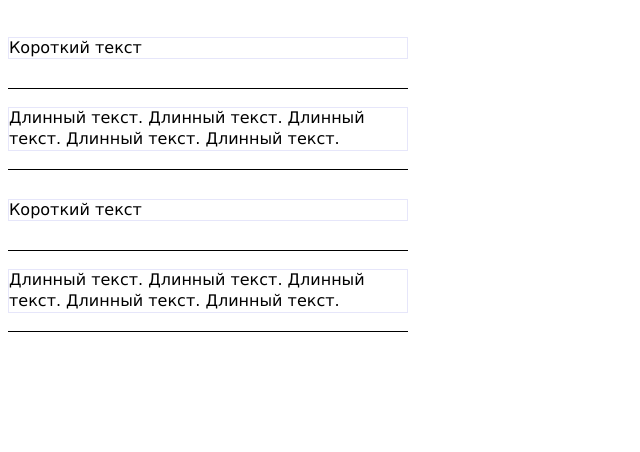
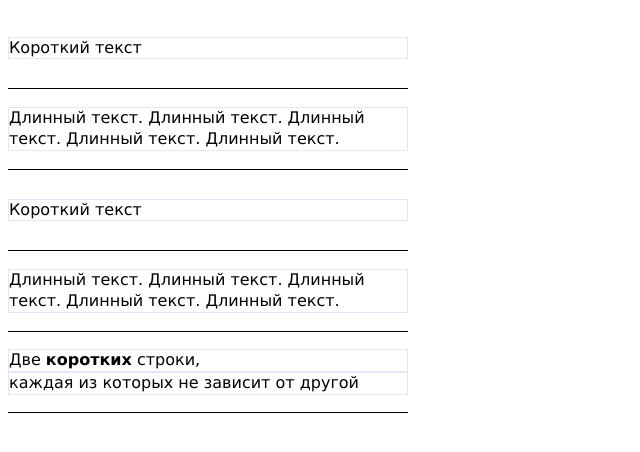
Before and after one commit to VictorNS/WebTest, a plain HTML site: page WebCssTest/WebCssTest/VerticalCenterMultilineText.html in a window 1280 px wide. Shown: the whole page, without its empty margins (0-640 px from the left). Drawn offline with Linux system fonts and the light colour scheme.

Commit message:
Vertical center alignment multiline text

```diff
--- a/WebCssTest/WebCssTest/VerticalCenterMultilineText.html
+++ b/WebCssTest/WebCssTest/VerticalCenterMultilineText.html
@@ -20,14 +20,6 @@
 				border-bottom: 1px solid Black;
 			}
 
-				.grid-container div.fixed-row span {
-					max-height: 41.6px; /* максимум 2 строки = @font-small * 1.3 * 2 ; что такое @font-small см. выше */
-					display: block; /* если использовать inline-block, то влияет фонт и выравнивание "плывёт" */
-					overflow: hidden; /* запрещаем скроллы */
-					white-space: normal; /* разрешаем перенос по пробелам */
-					border: 1px solid Lavender; /* просто чтобы было видно, что выравнено */
-				}
-
 		.table {
 			width: 100%;
 			height: 100%;
@@ -38,6 +30,20 @@
 				display: table-cell;
 				vertical-align: middle; /* единственный вариант выравнять блок - таблица */
 			}
+
+				.grid-container div.fixed-row .table .table-cell span {
+					max-height: 41.6px; /* максимум 2 строки = @font-small * 1.3 * 2 ; что такое @font-small см. выше */
+					display: block; /* если использовать inline-block, то влияет фонт и выравнивание "плывёт" */
+					overflow: hidden; /* запрещаем скроллы */
+					white-space: normal; /* разрешаем перенос по пробелам */
+					border: 1px solid Lavender; /* просто чтобы было видно, что выравнено */
+				}
+				.grid-container div.fixed-row .table .table-cell div {
+					display: block; /* если использовать inline-block, то влияет фонт и выравнивание "плывёт" */
+					overflow: hidden; /* запрещаем скроллы */
+					white-space: normal; /* разрешаем перенос по пробелам */
+					border: 1px solid Lavender; /* просто чтобы было видно, что выравнено */
+				}
 	</style>
 </head>
 
@@ -71,6 +77,14 @@
 				</div>
 			</div>
 		</div>
+		<div class="fixed-row">
+			<div class="table">
+				<div class="table-cell">
+					<div>Две <b>коротких</b> строки,</div>
+					<div>каждая из которых не зависит от другой</div>
+				</div>
+			</div>
+		</div>
 	</div>
 </body>
 </html>
```
